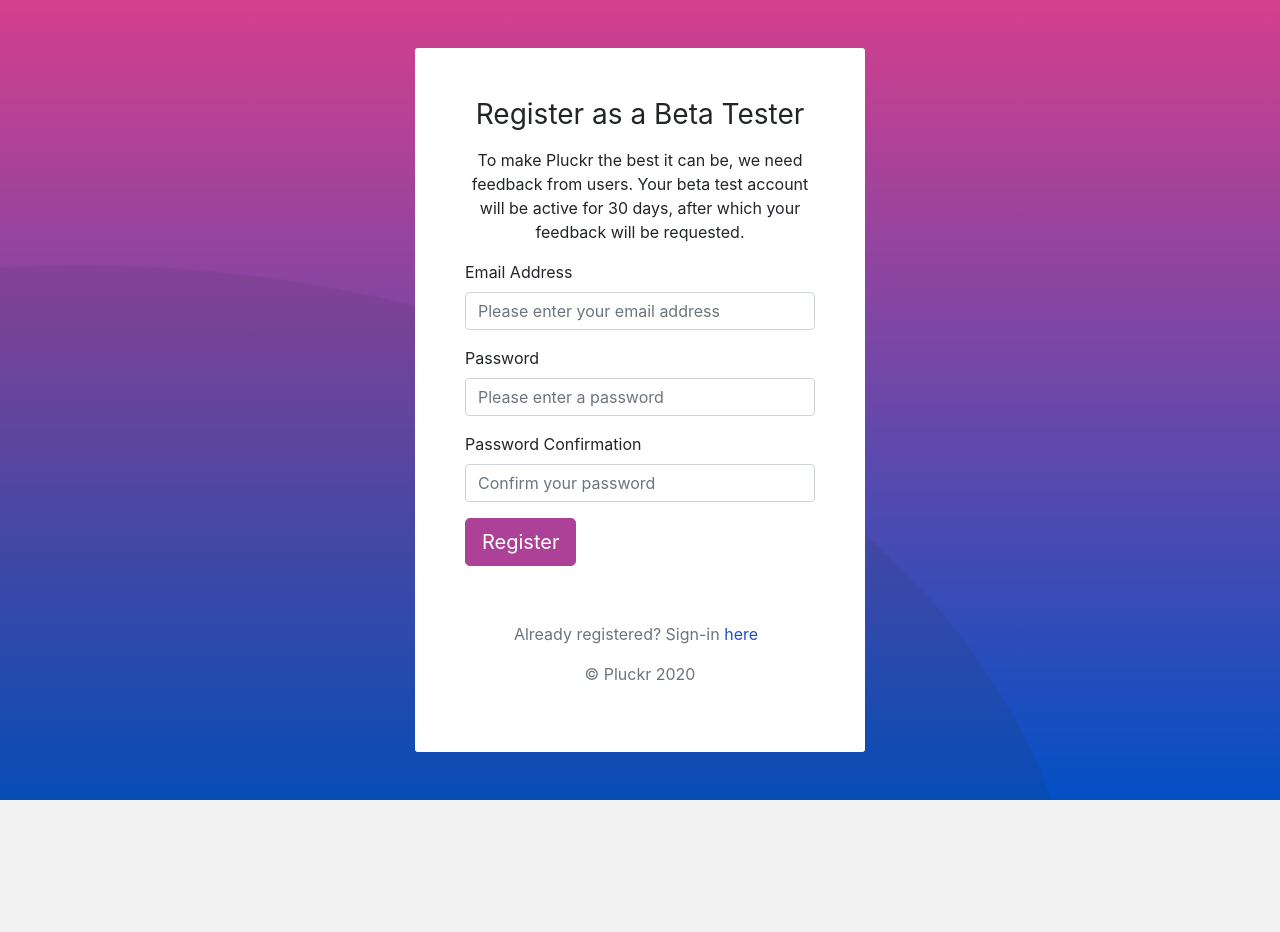
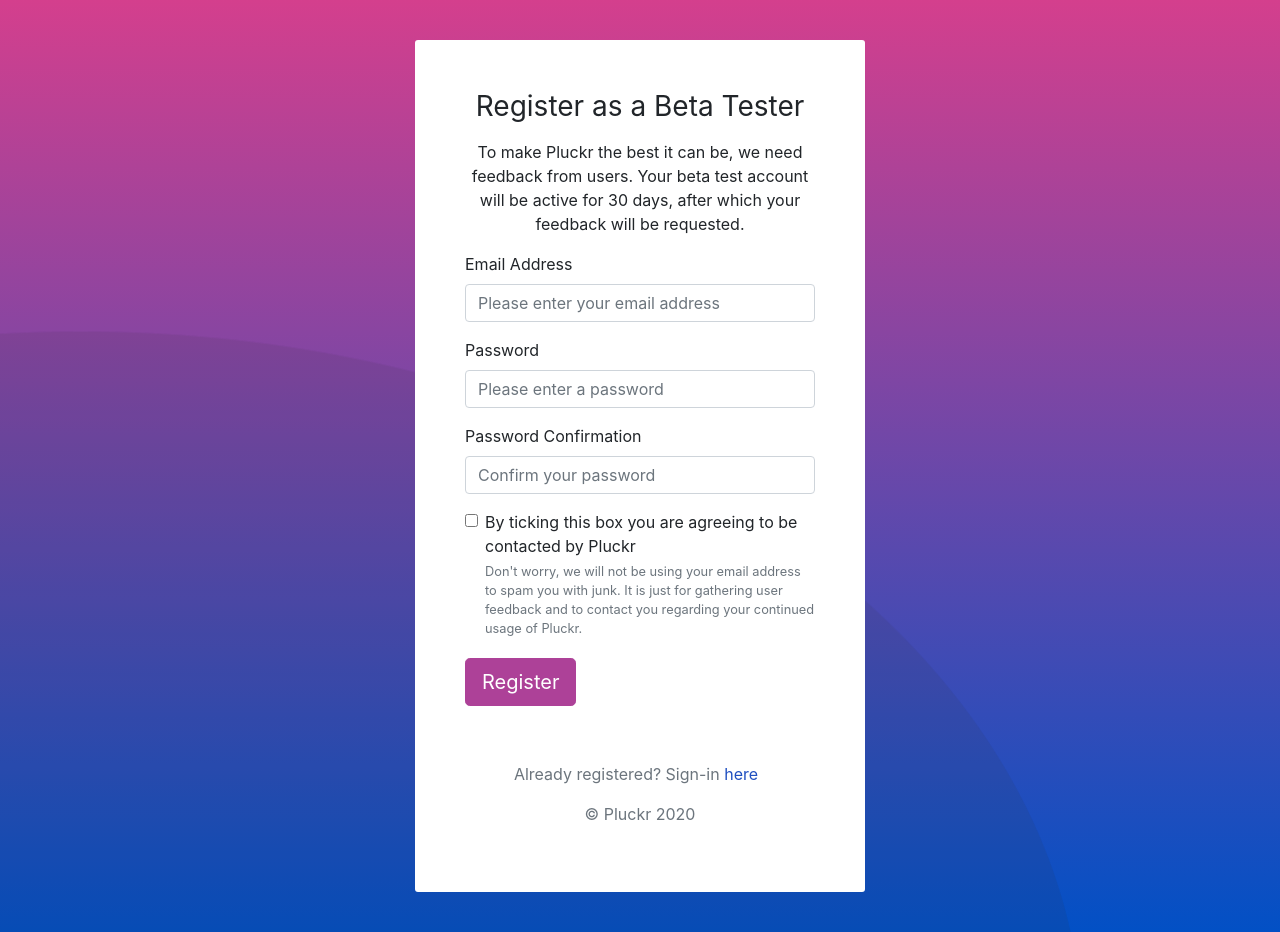
Before and after one commit to jamesbratt/Pluckr-ui, a React (Create React App) app: page /register in a window 1280 px wide. Before the commit the page ends 800 px from the top, so only its background shows below. Built offline with nearby package versions, Linux system fonts and the light colour scheme.

Commit message:
Adding a checkbox field to registration form

```diff
--- a/src/Register.js
+++ b/src/Register.js
@@ -7,16 +7,19 @@ import './css/login.css'
 const emailRef = React.createRef();
 const passwordRef = React.createRef();
 const passwordConfirmRef = React.createRef();
+const contactCheckRef = React.createRef();
 
 class Register extends React.Component {
   state = {
     hasRegisted: false,
   }
 
-  register = () => {
+  register = (e) => {
+    e.preventDefault();
     const email = emailRef.current.value;
     const password = passwordRef.current.value;
     const confirm = passwordConfirmRef.current.value;
+    const contact = contactCheckRef.current.checked;
 
     if (password !== confirm) {
       this.props.dispatch(addNotification({ message: 'Password and password confirmation must match', type: 'error' }));
@@ -26,7 +29,7 @@ class Register extends React.Component {
         headers: {
             'Content-Type': 'application/json',
         },
-        body: JSON.stringify({ username: email, raw_password: password })
+        body: JSON.stringify({ username: email, raw_password: password, contact })
       })
       .then((response) => {
         return response.json();
@@ -52,25 +55,34 @@ class Register extends React.Component {
     }
     return (
       <div className="login-wrapper">
-        <div className="form-register">
+        <form onSubmit={this.register} className="form-register">
           <h1 style={{textAlign: "center"}} className="h3 mb-3 font-weight-normal">Register as a Beta Tester</h1>
           <p>To make Pluckr the best it can be, we need feedback from users. Your beta test account will be active for 30 days, after which your feedback will be requested.</p>
           <div className="form-group">
             <label>Email Address</label>
-            <input ref={emailRef} className="form-control" type="email" placeholder="Please enter your email address" />
+            <input required ref={emailRef} className="form-control" type="email" placeholder="Please enter your email address" />
           </div>
           <div className="form-group">
             <label>Password</label>
-            <input ref={passwordRef} className="form-control" type="password" placeholder="Please enter a password" />
+            <input required ref={passwordRef} className="form-control" type="password" placeholder="Please enter a password" />
           </div>
           <div className="form-group">
             <label>Password Confirmation</label>
-            <input ref={passwordConfirmRef} className="form-control" type="password" placeholder="Confirm your password" />
+            <input required ref={passwordConfirmRef} className="form-control" type="password" placeholder="Confirm your password" />
           </div>
-          <button onClick={this.register} className="btn btn-lg btn-primary" type="submit">Register</button>
+          <div class="form-check">
+            <input required ref={contactCheckRef} class="form-check-input" type="checkbox" />
+            <label class="form-check-label">
+              By ticking this box you are agreeing to be contacted by Pluckr
+            </label>
+            <small class="form-text text-muted">
+              Don't worry, we will not be using your email address to spam you with junk. It is just for gathering user feedback and to contact you regarding your continued usage of Pluckr.
+            </small>
+          </div>
+          <button style={{ marginTop: '1em' }} className="btn btn-lg btn-primary" type="submit">Register</button>
           <p className="text-muted">Already registered? Sign-in <a href="/">here</a></p>
           <p className="text-muted">© Pluckr {new Date().getFullYear()}</p>
-        </div>
+        </form>
       </div>
     )
   }
```
